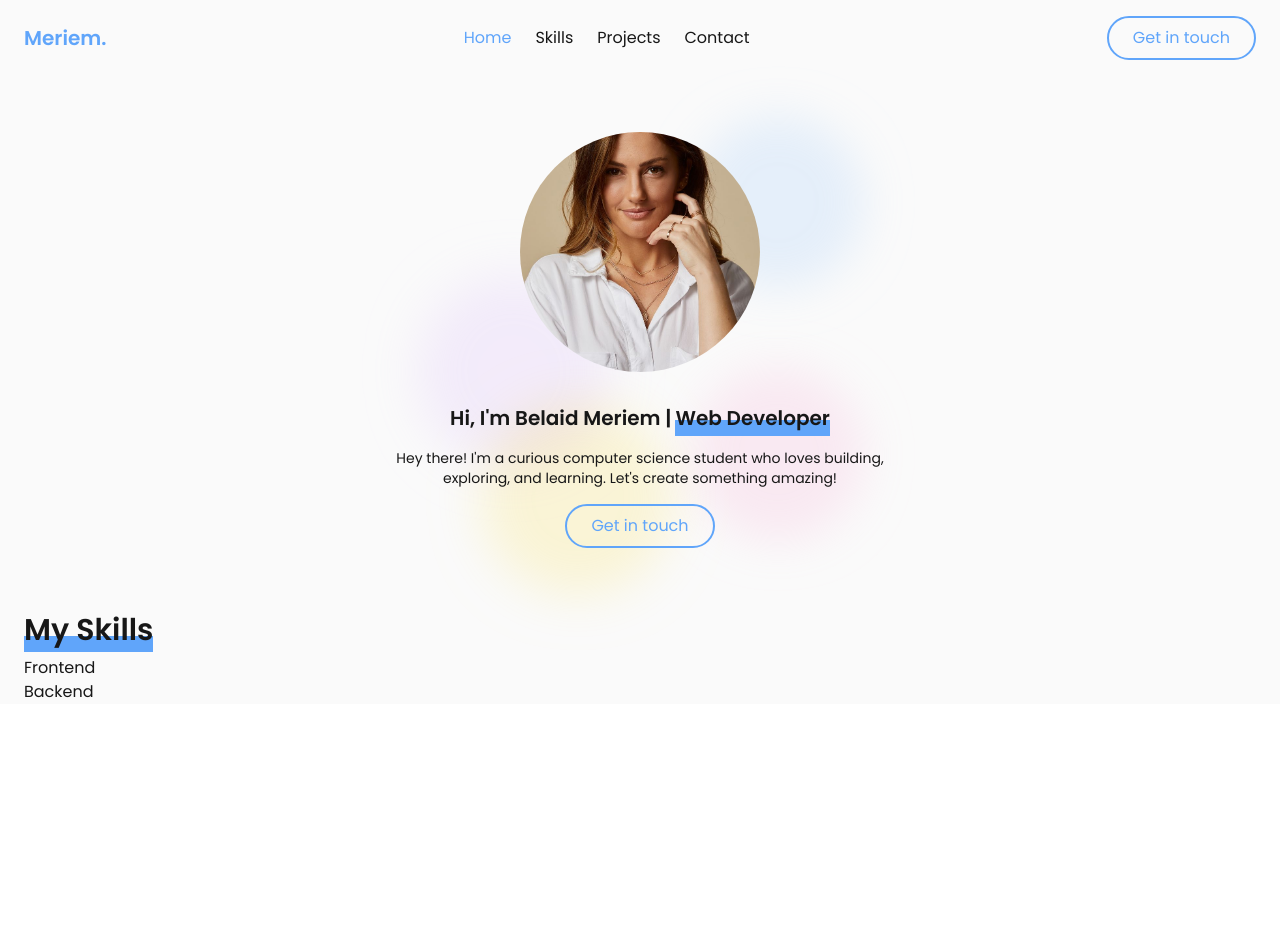
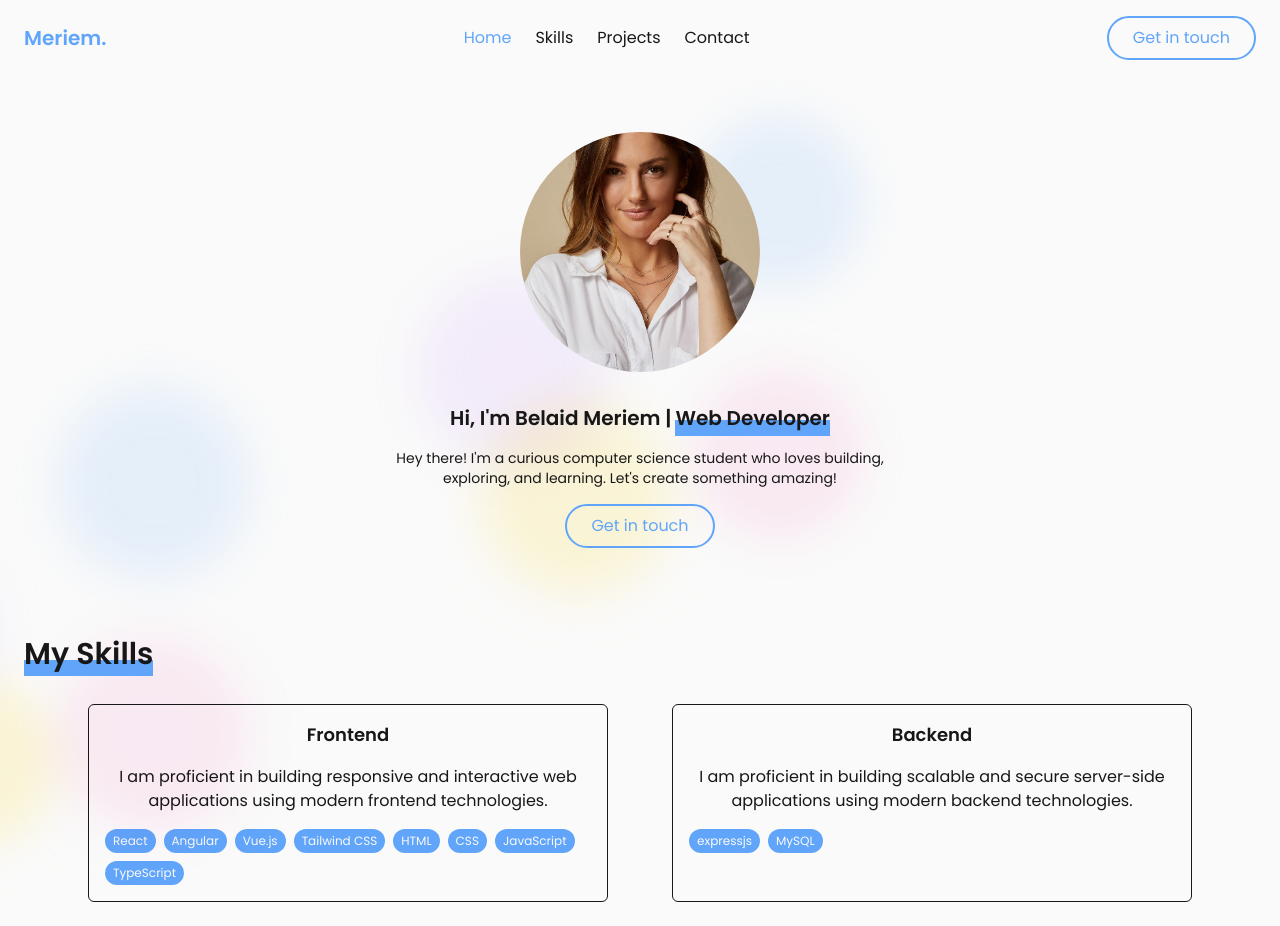
Before and after one commit to belaid1meriem/portfolio, a React (Vite) app: page / in a window 1280 px wide. Before the commit the page ends 800 px from the top, so only its background shows below. Built offline with nearby package versions, Linux system fonts and the light colour scheme.

Commit message:
Skills section

```diff
--- a/src/App.tsx
+++ b/src/App.tsx
@@ -7,7 +7,7 @@ function App() {
 
   return (
     <>
-      <div className="bg-neutral-white text-neutral-900 bg-neutral-50 flex flex-col gap-16 font-poppins scroll-smooth ">
+      <div className="bg-neutral-white text-neutral-900 bg-neutral-50 flex flex-col gap-16 font-poppins !scroll-smooth ">
         <Navbar/>
         <Home/>
         <Skills/>
--- a/src/components/Skills.tsx
+++ b/src/components/Skills.tsx
@@ -1,15 +1,29 @@
 import { skills } from "../data/skills"
 function Skills() {
   return (
-    <section className="flex flex-col gap-2 items-start px-6" id="skills">
-        <div className="max-sm:text-sm text-3xl font-semibold  relative z-20 ">
+    <section className="flex flex-col gap-8 items-start p-6 relative cursor-default" id="skills">
+        <div className="absolute top-0  flex justify-center items-center ">
+            <div className="relative max-w-lg">
+                <div className='bg-pink-300 rounded-full w-48 h-48 absolute top-7 -right-56 mix-blend-multiply filter blur-xl opacity-20 animate-blob'></div>
+                <div className='max-sm:hidden bg-yellow-300 rounded-full w-48 h-48 absolute top-16 -right-8 mix-blend-multiply filter blur-xl opacity-20  animate-blob delay-500'></div>
+                <div className='max-sm:hidden bg-purple-300 rounded-full w-48 h-48 absolute -bottom-32 -left-56 mix-blend-multiply filter blur-xl opacity-20   animate-blob delay-1000'></div>
+                <div className='bg-blue-300 rounded-full w-48 h-48 absolute -top-56 -right-56 mix-blend-multiply filter blur-xl opacity-20  animate-blob delay-700'></div>
+            </div>
+        </div>
+        <div className="max-sm:text-md text-3xl font-semibold  relative z-20 ">
             <h6 className='relative z-20'>My Skills</h6>
             <span className='w-fit max-sm:h-2 h-4 bg-blue-400 absolute left-0 right-0 -bottom-1  z-0 text-transparent scroll bar-view-animate  '>My Skills</span>
         </div>
-       <div className="grid grid-rows-2 max-sm:grid-rows-1 max-lg:px-8">
+       <div className="grid grid-cols-2 gap-16 max-sm:grid-cols-1 md:px-16 bg-neutral-50">
             {skills.map((skill, index) => (
-                <div className="" key={index}>
-                    {skill.skill}
+                <div className="border rounded-md border-neutral-900 p-4 flex flex-col gap-4 hover:shadow-lg bg-neutral-50" key={index}>
+                    <h6 className="text-lg font-semibold text-center">{skill.skill}</h6>
+                    <p className="text-md text-center">{skill.description}</p>
+                    <div className="flex flex-wrap gap-2">
+                        {skill.techStack.map((tool, index) => (
+                            <span className="bg-blue-400 text-neutral-50 px-2 py-1 rounded-full text-xs" key={index}>{tool.name}</span>
+                        ))}
+                    </div>
                 </div>
             ))}
         </div>
--- a/src/index.css
+++ b/src/index.css
@@ -9,6 +9,7 @@
   line-height: 1.5;
   font-weight: 400;
   color: #121212;
+  scroll-behavior: smooth;
   background-color: #FFF;
   font-synthesis: none;
   text-rendering: optimizeLegibility;
```
